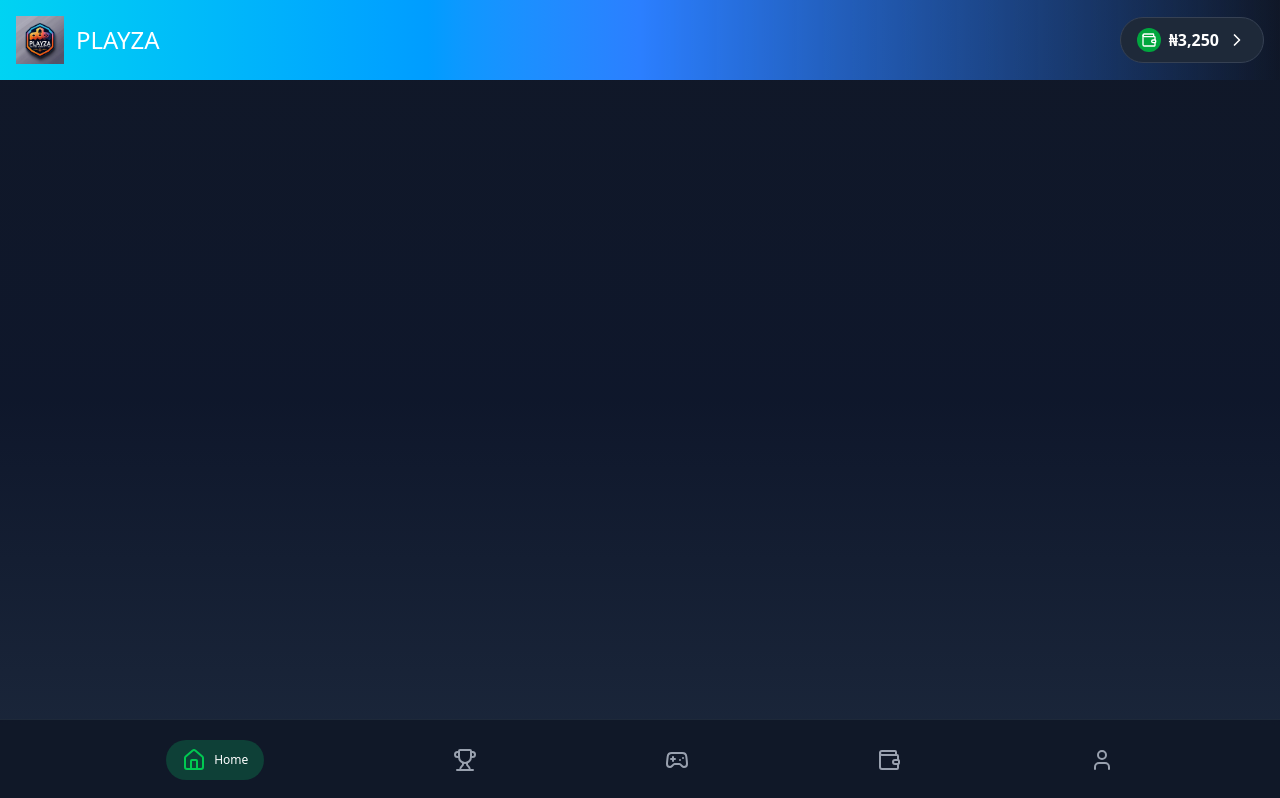
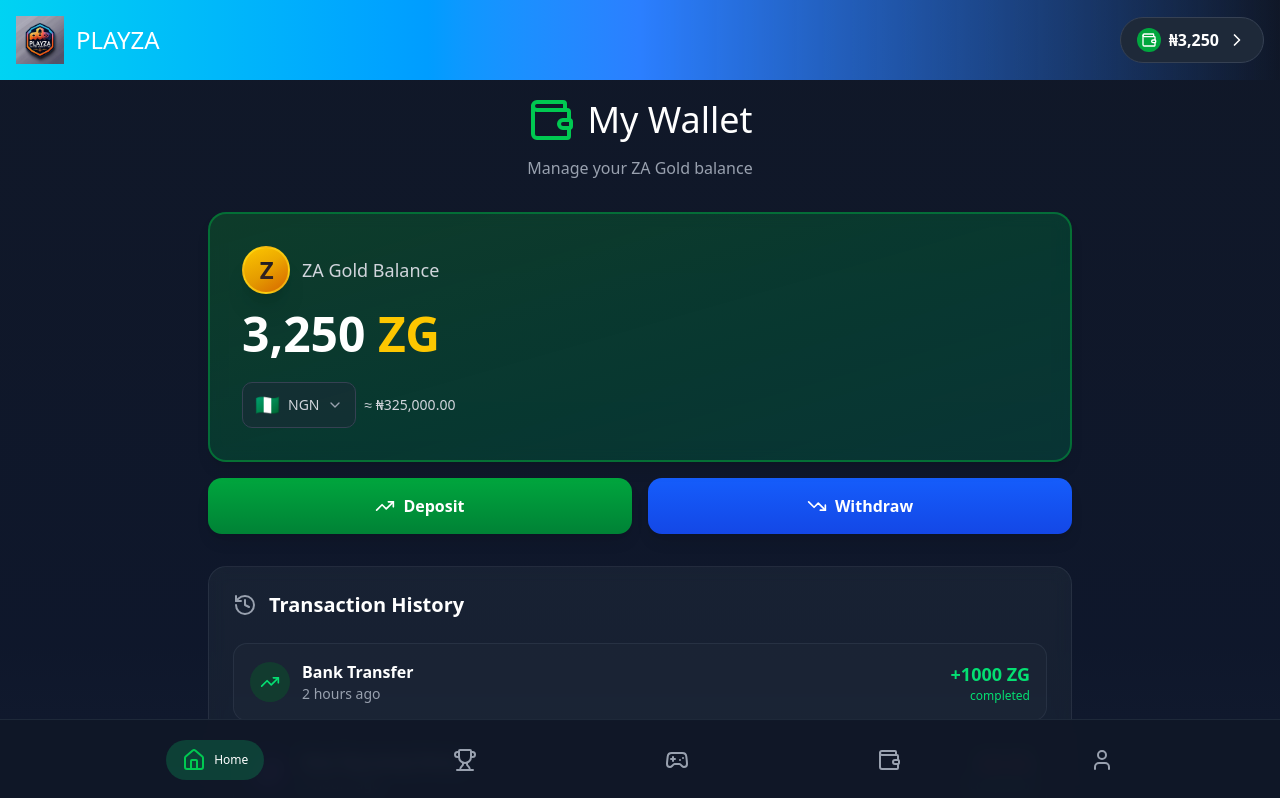
Before and after one commit to Guseltony/playza-frontend, a React (Vite) app: page /wallet in a window 1280 px wide. Before the commit this address had no page. Shown: the top 798 px of the page. Built offline with nearby package versions, Linux system fonts and the light colour scheme.

Commit message:
implement: wallet page

```diff
--- a/src/App.tsx
+++ b/src/App.tsx
@@ -4,6 +4,7 @@ import Header from "./components/Header";
 import NavFooter from "./components/NavFooter";
 import AppNotification from "./components/AppNotification";
 import LeaderBoard from "./pages/LeaderBoard";
+import WalletPage from "./pages/Wallet";
 
 const App = () => {
   const { pathname } = useLocation();
@@ -14,6 +15,7 @@ const App = () => {
       <Routes>
         <Route path="/" element={<Home />} />
         <Route path="/leaderboard" element={<LeaderBoard />} />
+        <Route path="/wallet" element={<WalletPage />} />
       </Routes>
       <NavFooter />
     </div>
--- a/src/pages/Wallet.tsx
+++ b/src/pages/Wallet.tsx
@@ -1,6 +1,14 @@
-import { currencies } from "@/constants/constants";
+import { currencies, transactions } from "@/constants/constants";
 import type { Currency } from "@/types/types";
-import { ChevronDown, Wallet } from "lucide-react";
+import {
+  ChevronDown,
+  Coins,
+  CreditCard,
+  History,
+  TrendingDown,
+  TrendingUp,
+  Wallet,
+} from "lucide-react";
 import { useState } from "react";
 
 const WalletPage = () => {
@@ -38,7 +46,7 @@ const WalletPage = () => {
 
   const quickAmounts = [100, 500, 1000, 2000, 5000];
   return (
-    <div className="px-4 py-6 pb-24 max-w-4xl mx-auto">
+    <div className="px-4 py-6 pb-24 pt-24 max-w-4xl mx-auto">
       {/* Header */}
       <div className="text-center mb-8">
         <div className="flex items-center justify-center gap-3 mb-3">
@@ -75,12 +83,24 @@ const WalletPage = () => {
               {selectedCurrency.code}
             </span>
             <ChevronDown className="w-4 h-4 text-gray-400" />
+          </button>
+
+          <span className="text-gray-300 text-sm">
+            ≈ {selectedCurrency.symbol}
+            {(zaGold * selectedCurrency.rate).toLocaleString(undefined, {
+              minimumFractionDigits: 2,
+              maximumFractionDigits: 2,
+            })}
+          </span>
+        </div>
+      </div>
 
       {/* Currency Dropdown */}
+      <div className=" -mt-12 relative">
         {showCurrencySelector && (
-              <div className="absolute top-full left-0 mt-2 bg-gray-800 border border-gray-700 rounded-xl p-2 min-w-[200px] shadow-xl z-10">
+          <div className="bg-gray-800 absolute top-full left-9 border border-gray-700 rounded-xl p-2 min-w-[200px] shadow-xl z-35">
             {currencies.map((currency) => (
-                  <button
+              <div
                 key={currency.code}
                 onClick={(e) => {
                   e.stopPropagation();
@@ -88,9 +108,7 @@ const WalletPage = () => {
                   setShowCurrencySelector(false);
                 }}
                 className={`w-full flex items-center gap-3 px-3 py-2 rounded-lg hover:bg-gray-700 transition-colors ${
-                      selectedCurrency.code === currency.code
-                        ? "bg-gray-700"
-                        : ""
+                  selectedCurrency.code === currency.code ? "bg-gray-700" : ""
                 }`}
               >
                 <span className="text-xl">{currency.flag}</span>
@@ -103,23 +121,14 @@ const WalletPage = () => {
                     {currency.rate.toFixed(2)}
                   </div>
                 </div>
-                  </button>
+              </div>
             ))}
           </div>
         )}
-          </button>
-          <span className="text-gray-300 text-sm">
-            ≈ {selectedCurrency.symbol}
-            {(zaGold * selectedCurrency.rate).toLocaleString(undefined, {
-              minimumFractionDigits: 2,
-              maximumFractionDigits: 2,
-            })}
-          </span>
-        </div>
       </div>
 
       {/* Action Buttons */}
-      <div className="grid grid-cols-2 gap-4 mb-8">
+      <div className="grid grid-cols-2 gap-4 mb-8 mt-16">
         <button
           onClick={() => setShowDeposit(true)}
           className="bg-gradient-to-b from-green-600 to-green-700 hover:from-green-500 hover:to-green-600 text-white py-4 rounded-xl transition-all shadow-lg hover:shadow-green-500/20 flex items-center justify-center gap-2"
@@ -382,4 +391,4 @@ const WalletPage = () => {
   );
 };
 
-export default Wallet;
+export default WalletPage;
```
Lines whose indentation alone changed are shown as unchanged.
